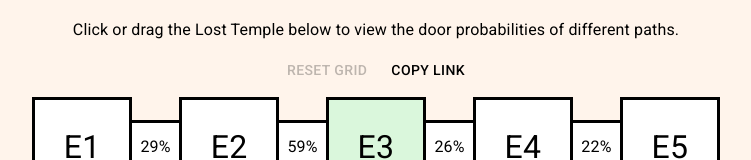
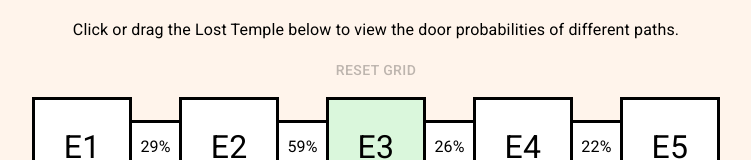
Before and after one commit to alexjlockwood/lost-temple-analyzer, a React (Create React App) app: page / in a window 1280 px wide. Shown: the top 160 px of the page, without its empty margins (264-1015 px from the left). Built offline with nearby package versions, Linux system fonts and the light colour scheme; what hashids would draw is missing.

Commit message:
revert copy link button for now

```diff
--- a/src/App.tsx
+++ b/src/App.tsx
@@ -252,9 +252,9 @@ function App() {
           <Button disabled={resetDisabled} onClick={onResetClick} color="inherit">
             Reset grid
           </Button>
-          <Button onClick={onGetLinkClick} color="inherit">
+          {/* <Button onClick={onGetLinkClick} color="inherit">
             Copy link
-          </Button>
+          </Button> */}
         </ButtonContainer>
         <LostTempleContainer ref={lostTempleRef}>{lostTemple}</LostTempleContainer>
       </ColumnContainer>
```
